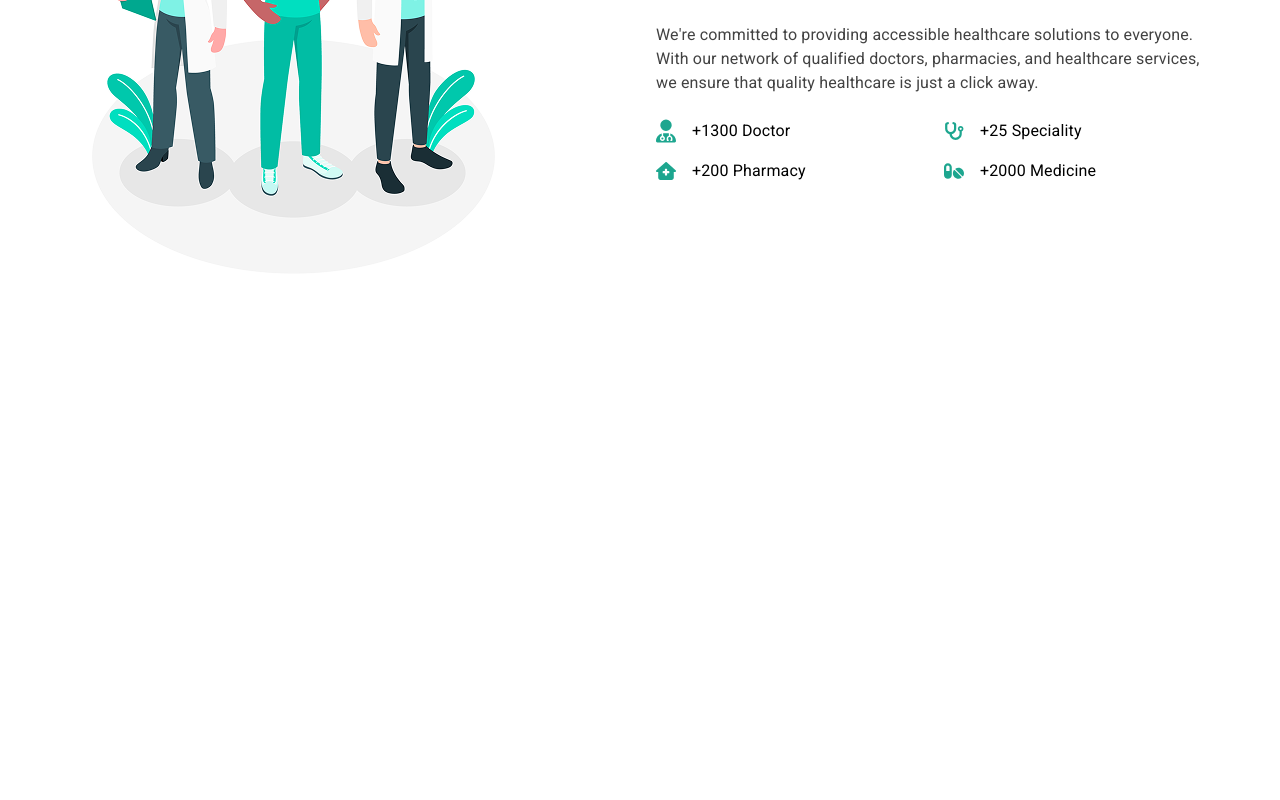
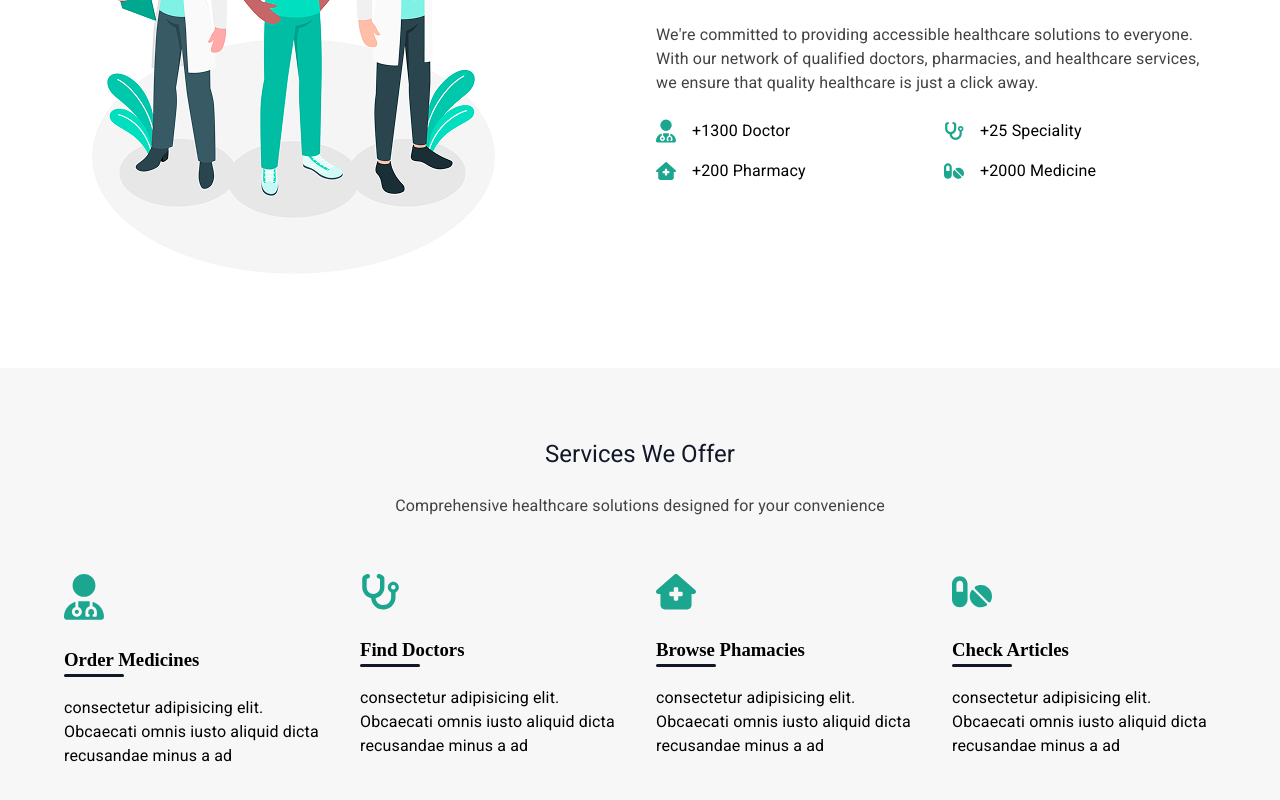
Before and after one commit to anass17/DocPharm, a React (Vite) app in the folder Frontend/: page / in a window 1280 px wide. Shown: the part 1035-1835 px from the top of the page. Before the commit the page ends 1403 px from the top, so only its background shows below. Built offline with nearby package versions, Linux system fonts and the light colour scheme.

Commit message:
Added ServicesSection component

```diff
--- a/Frontend/src/App.tsx
+++ b/Frontend/src/App.tsx
@@ -9,6 +9,7 @@ import '@fontsource/roboto/700.css';
 import Navbar from "./components/navbar"
 import HeroSection from "./components/home/HeroSection";
 import AboutSection from './components/home/AboutSection';
+import ServicesSection from './components/home/ServicesSection';
 
 function App() {
   // const [count, setCount] = useState(0)
@@ -18,6 +19,7 @@ function App() {
       <Navbar background={false} />
       <HeroSection />
       <AboutSection />
+      <ServicesSection />
     </>
   )
 }
--- /dev/null
+++ b/Frontend/src/components/home/ServicesSection.tsx
@@ -0,0 +1,66 @@
+import { Box, Container, Grid2, Typography } from '@mui/material';
+import {styled} from '@mui/system'
+import { DARK_GRAY0, DARK_GREEN, DARK_GRAY2, LIGHT_GREEN1, LIGHT_GREEN2 } from "../../config/colors"
+
+const StyledHeadline = styled('h3')({
+    position: 'relative',
+    marginTop: '25px',
+    marginBottom: '25px',
+    '&::after': {
+        content: '""',
+        position: 'absolute',
+        width: '60px',
+        height: '3px',
+        bottom: '-6px',
+        borderRadius: '3px',
+        left: 0,
+        backgroundColor: DARK_GRAY0,
+    },
+  });
+
+export default function ServicesSection() {
+    return (
+        <Box sx={{ backgroundColor: '#F7F7F7' }}>
+            <Container maxWidth="lg" sx={{ py: "70px" }}>
+                <Typography variant="h5" color={DARK_GRAY0} textAlign={'center'} component='h2' mb={3}>Services We Offer</Typography>
+                <Typography variant="body1" mb={7} textAlign={'center'} color={DARK_GRAY2}>
+                    Comprehensive healthcare solutions designed for your convenience
+                </Typography>
+                <Grid2 container spacing={4}>
+                    <Grid2 size={3}>
+                        <svg xmlns="http://www.w3.org/2000/svg" style={{ fill: DARK_GREEN, width: '40px' }} viewBox="0 0 448 512">
+                            {/* Font Awesome Free 6.7.2 by @fontawesome - https://fontawesome.com License - https://fontawesome.com/license/free Copyright 2025 Fonticons, Inc. */}
+                            <path d="M224 256A128 128 0 1 0 224 0a128 128 0 1 0 0 256zm-96 55.2C54 332.9 0 401.3 0 482.3C0 498.7 13.3 512 29.7 512l388.6 0c16.4 0 29.7-13.3 29.7-29.7c0-81-54-149.4-128-171.1l0 50.8c27.6 7.1 48 32.2 48 62l0 40c0 8.8-7.2 16-16 16l-16 0c-8.8 0-16-7.2-16-16s7.2-16 16-16l0-24c0-17.7-14.3-32-32-32s-32 14.3-32 32l0 24c8.8 0 16 7.2 16 16s-7.2 16-16 16l-16 0c-8.8 0-16-7.2-16-16l0-40c0-29.8 20.4-54.9 48-62l0-57.1c-6-.6-12.1-.9-18.3-.9l-91.4 0c-6.2 0-12.3 .3-18.3 .9l0 65.4c23.1 6.9 40 28.3 40 53.7c0 30.9-25.1 56-56 56s-56-25.1-56-56c0-25.4 16.9-46.8 40-53.7l0-59.1zM144 448a24 24 0 1 0 0-48 24 24 0 1 0 0 48z"/>
+                        </svg>
+                        <StyledHeadline>Order Medicines</StyledHeadline>
+                        <Typography>consectetur adipisicing elit. Obcaecati omnis iusto aliquid dicta recusandae minus a ad </Typography>
+                    </Grid2>
+                    <Grid2 size={3} gap={2}>
+                        <svg xmlns="http://www.w3.org/2000/svg" style={{ fill: DARK_GREEN, width: '40px' }} viewBox="0 0 576 512">
+                            {/* <!--!Font Awesome Free 6.7.2 by @fontawesome - https://fontawesome.com License - https://fontawesome.com/license/free Copyright 2025 Fonticons, Inc.--> */}
+                            <path d="M142.4 21.9c5.6 16.8-3.5 34.9-20.2 40.5L96 71.1 96 192c0 53 43 96 96 96s96-43 96-96l0-120.9-26.1-8.7c-16.8-5.6-25.8-23.7-20.2-40.5s23.7-25.8 40.5-20.2l26.1 8.7C334.4 19.1 352 43.5 352 71.1L352 192c0 77.2-54.6 141.6-127.3 156.7C231 404.6 278.4 448 336 448c61.9 0 112-50.1 112-112l0-70.7c-28.3-12.3-48-40.5-48-73.3c0-44.2 35.8-80 80-80s80 35.8 80 80c0 32.8-19.7 61-48 73.3l0 70.7c0 97.2-78.8 176-176 176c-92.9 0-168.9-71.9-175.5-163.1C87.2 334.2 32 269.6 32 192L32 71.1c0-27.5 17.6-52 43.8-60.7l26.1-8.7c16.8-5.6 34.9 3.5 40.5 20.2zM480 224a32 32 0 1 0 0-64 32 32 0 1 0 0 64z"/>
+                        </svg>
+                        <StyledHeadline>Find Doctors</StyledHeadline>
+                        <Typography>consectetur adipisicing elit. Obcaecati omnis iusto aliquid dicta recusandae minus a ad </Typography>
+                    </Grid2>
+                    <Grid2 size={3} gap={2}>
+                        <svg xmlns="http://www.w3.org/2000/svg" style={{ fill: DARK_GREEN, width: '40px' }} viewBox="0 0 576 512">
+                            {/* <!--!Font Awesome Free 6.7.2 by @fontawesome - https://fontawesome.com License - https://fontawesome.com/license/free Copyright 2025 Fonticons, Inc.--> */}
+                            <path d="M543.8 287.6c17 0 32-14 32-32.1c1-9-3-17-11-24L309.5 7c-6-5-14-7-21-7s-15 1-22 8L10 231.5c-7 7-10 15-10 24c0 18 14 32.1 32 32.1l32 0 0 160.4c0 35.3 28.7 64 64 64l320.4 0c35.5 0 64.2-28.8 64-64.3l-.7-160.2 32 0zM256 208c0-8.8 7.2-16 16-16l32 0c8.8 0 16 7.2 16 16l0 48 48 0c8.8 0 16 7.2 16 16l0 32c0 8.8-7.2 16-16 16l-48 0 0 48c0 8.8-7.2 16-16 16l-32 0c-8.8 0-16-7.2-16-16l0-48-48 0c-8.8 0-16-7.2-16-16l0-32c0-8.8 7.2-16 16-16l48 0 0-48z"/>
+                        </svg>
+                        <StyledHeadline>Browse Phamacies</StyledHeadline>
+                        <Typography>consectetur adipisicing elit. Obcaecati omnis iusto aliquid dicta recusandae minus a ad </Typography>
+                    </Grid2>
+                    <Grid2 size={3} gap={2}>
+                        <svg xmlns="http://www.w3.org/2000/svg" style={{ fill: DARK_GREEN, width: '40px' }} viewBox="0 0 576 512">
+                            {/* <!--!Font Awesome Free 6.7.2 by @fontawesome - https://fontawesome.com License - https://fontawesome.com/license/free Copyright 2025 Fonticons, Inc.--> */}
+                            <path d="M112 96c-26.5 0-48 21.5-48 48l0 112 96 0 0-112c0-26.5-21.5-48-48-48zM0 144C0 82.1 50.1 32 112 32s112 50.1 112 112l0 224c0 61.9-50.1 112-112 112S0 429.9 0 368L0 144zM554.9 399.4c-7.1 12.3-23.7 13.1-33.8 3.1L333.5 214.9c-10-10-9.3-26.7 3.1-33.8C360 167.7 387.1 160 416 160c88.4 0 160 71.6 160 160c0 28.9-7.7 56-21.1 79.4zm-59.5 59.5C472 472.3 444.9 480 416 480c-88.4 0-160-71.6-160-160c0-28.9 7.7-56 21.1-79.4c7.1-12.3 23.7-13.1 33.8-3.1L498.5 425.1c10 10 9.3 26.7-3.1 33.8z"/>
+                        </svg>
+                        <StyledHeadline>Check Articles</StyledHeadline>
+                        <Typography>consectetur adipisicing elit. Obcaecati omnis iusto aliquid dicta recusandae minus a ad </Typography>
+                    </Grid2>
+                </Grid2>
+            </Container>
+        </Box>
+    )
+}
```
